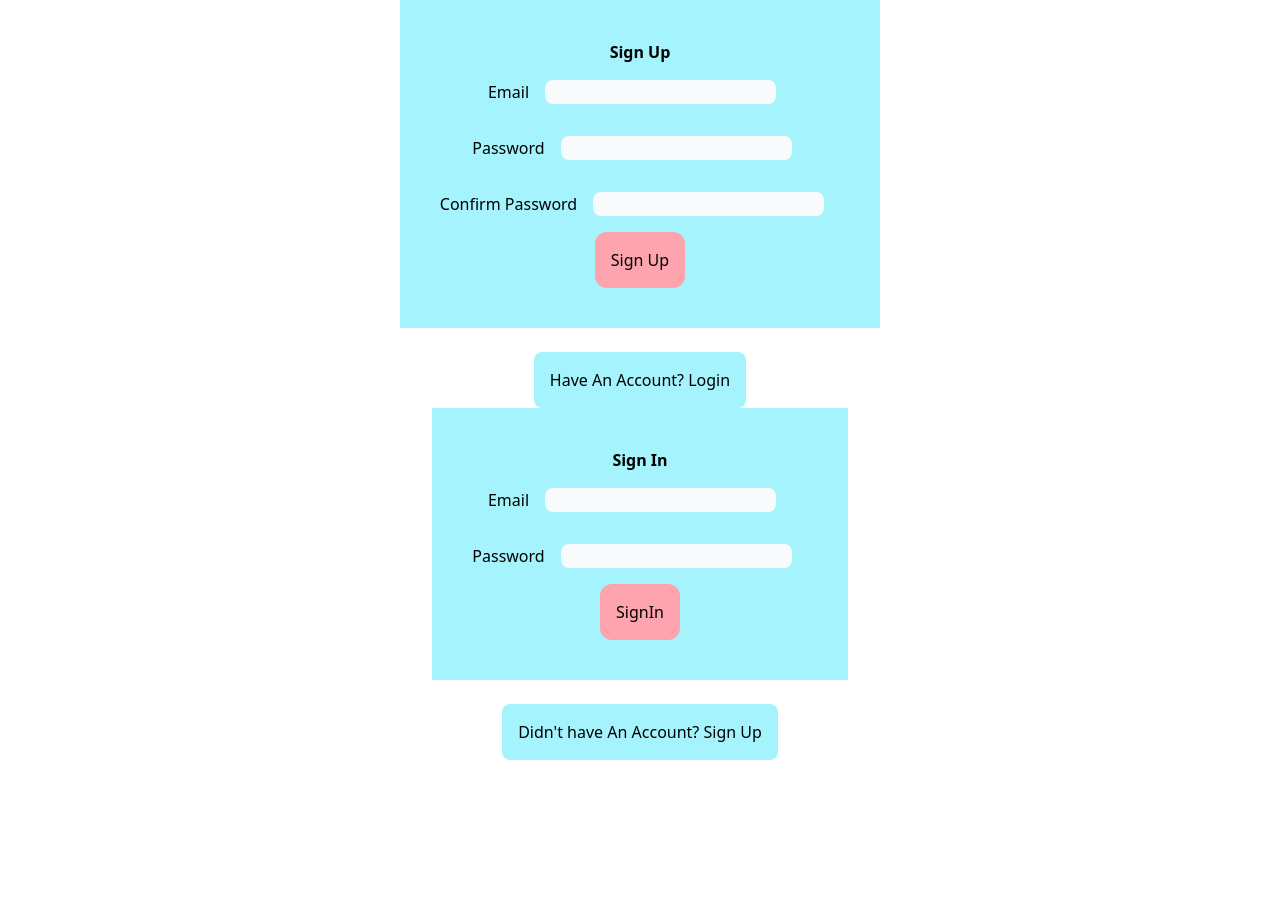
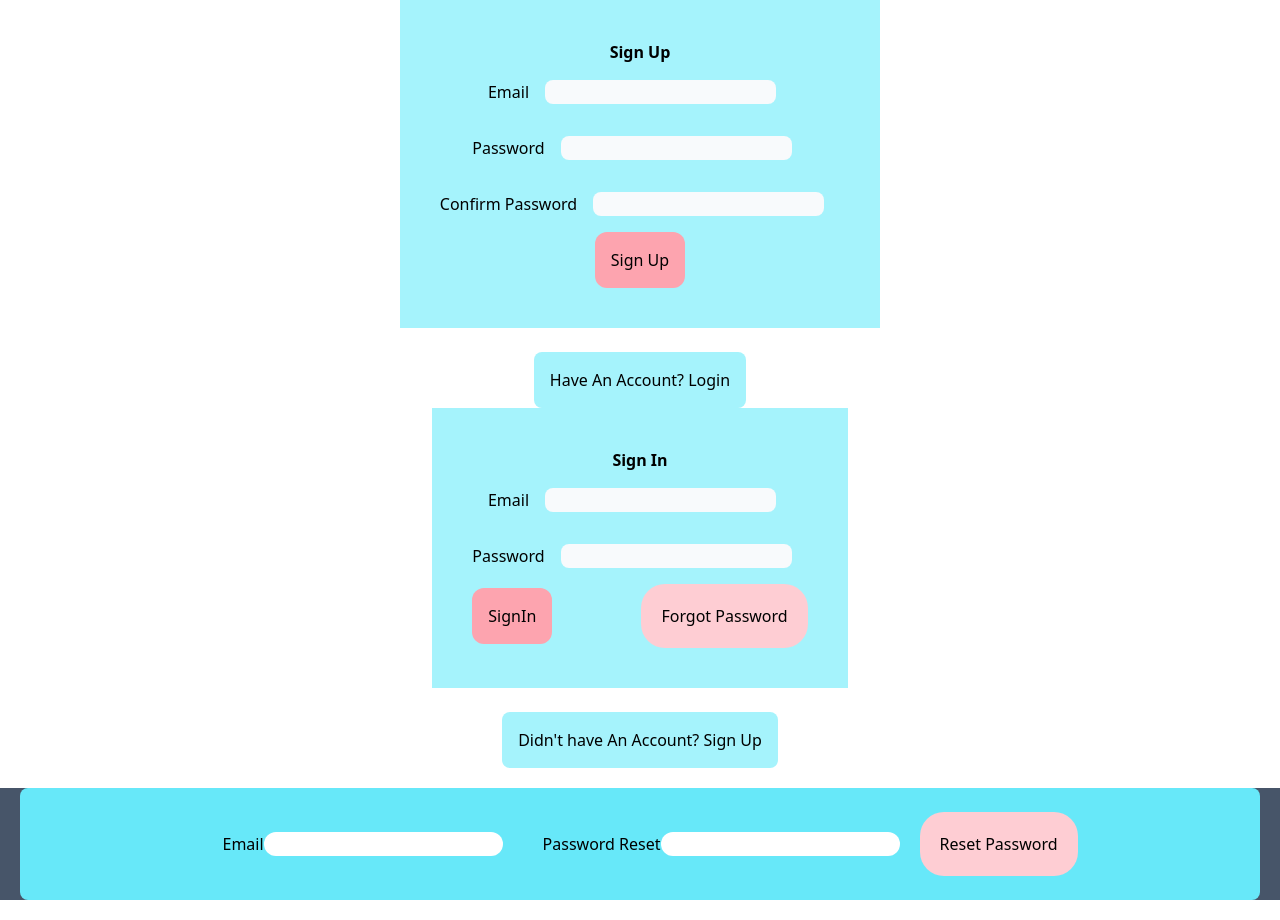
Before and after one commit to Vish7284/ExpenseTrackerAuth, a React (Vite) app: page /forgotPassword in a window 1280 px wide. Before the commit the page ends 800 px from the top, so only its background shows below. Built offline with nearby package versions, Linux system fonts and the light colour scheme.

Commit message:
ForgetPasswordReset

```diff
--- a/src/App.jsx
+++ b/src/App.jsx
@@ -6,25 +6,32 @@ import { Route } from "react-router-dom/cjs/react-router-dom";
 import HomePage from "./Component/HomePage";
 import ExpenseContext from "./store/expense-context";
 import UserProfileForm from "./Component/UserProfileForm";
+import { Redirect } from "react-router-dom/cjs/react-router-dom";
+import ForgetPassword from "./Component/ForgetPassword";
 function App() {
   const ctx = useContext(ExpenseContext);
 
   return (
     <div>
-      {!ctx.isLoggedIn && (
+      {!ctx.isLoggedIn ? (
         <>
           <SignUp />
           <SignIn />
         </>
+      ) : (
+        <>
+          <Redirect to="/Home" />
+          <Route path="/Home">
+            <HomePage />
+          </Route>
+          <Route path="/userdetail">
+            <UserProfileForm />
+          </Route>
+        </>
       )}
-     {ctx.isLoggedIn && <>
-        <Route path="/Home">
-          <HomePage />
-        </Route>
-        <Route path="/userdetail">
-          <UserProfileForm />
-        </Route>
-      </>}
+      <Route path="/forgotPassword">
+        <ForgetPassword />
+      </Route>
     </div>
   );
 }
--- /dev/null
+++ b/src/Component/ForgetPassword.jsx
@@ -0,0 +1,80 @@
+import { useState } from "react";
+
+const ForgetPassword = () => {
+  const [email1, setEmail1] = useState("");
+  const [resetPass, setResetPass] = useState("");
+
+  const emailChangeHanler = (e) => {
+    setEmail1(e.target.value);
+  };
+  const resetPassChangeHandler = (e) => {
+    setResetPass(e.target.value);
+  };
+
+  const resetFormHandler = async(e) => {
+    e.preventDefault();
+    const forgetData = {
+        email1:email1,
+        resetPass:resetPass,
+    }
+    console.log(forgetData);
+   try {
+     const response = await fetch(
+      "https://identitytoolkit.googleapis.com/v1/accounts:sendOobCode?key=AIzaSyC8idrG0OBLxrDZD1cJhoo2Z2VVhsnEFYc",
+      {
+        method: "POST",
+        body: JSON.stringify({
+          requestType: "PASSWORD_RESET",
+          email: email1,
+        }),
+        headers:{
+            "Content-Type": "application/json"
+        }
+      }
+    );
+    if(!response.ok){
+        const errDaata = await response.json();
+        throw new Error("ku6 send hi nhi hua fethc code me data shi nhi hai",errDaata.error.message)
+    }
+    const data = await response.json();
+    console.log(data);
+console.log("requset sent successfully");
+
+   } catch (error) {
+    console.log(error);
+   }
+  };
+  return (
+    <div className="bg-slate-600">
+      <div className=" m-5 bg-cyan-300 rounded-lg">
+        <form onSubmit={resetFormHandler} className=" px-6 py-6 flex justify-center items-center">
+          <div className="p-5">
+            <label htmlFor="email2">Email</label>
+            <input
+              type="email"
+              id="email2"
+              value={email1}
+              onChange={emailChangeHanler}
+              className="pl-2 rounded-3xl"
+            />
+          </div>
+          <div className="p-5">
+            <label htmlFor="pass2">Password Reset</label>
+            <input
+              type="password"
+              id="pass2"
+              value={resetPass}
+              onChange={resetPassChangeHandler}
+              className="pl-2 rounded-3xl"
+            />
+          </div>
+          <span className="bg-rose-200 hover:bg-rose-500 rounded-3xl p-5">
+            <button> Reset Password</button>
+          </span>
+        </form>
+      </div>
+    </div>
+  );
+};
+
+export default ForgetPassword;
--- a/src/Component/HomePage.jsx
+++ b/src/Component/HomePage.jsx
@@ -42,19 +42,24 @@ const HomePage = () => {
           </NavLink>
         </span>
       </header>
-      <body>
+      <main>
         <div>
           <button
-            className="bg-purple-300 hover:bg-purple-600 rounded-lg"
+            className="bg-purple-300 hover:bg-purple-600 rounded-lg pl-4"
             onClick={verifyEmailHandler}
           >
             Verify Email
           </button>
         </div>
         <div>
-          <button className="bg=rose-200 hover:bg-rose-700 rounded-lg" onClick={logOutHnalderHome}>LogOut</button>
+          <button
+            className="bg-rose-200 hover:bg-rose-700 rounded-lg pl-4"
+            onClick={logOutHnalderHome}
+          >
+            LogOut
+          </button>
         </div>
-      </body>
+      </main>
     </div>
   );
 };
--- a/src/Component/SignIn.jsx
+++ b/src/Component/SignIn.jsx
@@ -1,6 +1,7 @@
 import { useContext, useState } from "react";
+
+import ExpenseContext from "../store/expense-context";
 import { NavLink } from "react-router-dom/cjs/react-router-dom";
-import ExpenseContext from "../store/expense-context";
 
 const SignIn = () => {
   const [signEmail, setSignEmail] = useState("");
@@ -42,6 +43,9 @@ const SignIn = () => {
     }
 
     const data = await response.json();
+    if (data && data.alertMessage) {
+      alert(data.alertMessage); // Display the alert message
+    }
     console.log(data);
     // localStorage.setItem("token", JSON.stringify(data.idToken))
     ctx.logIn(data.idToken)
@@ -77,10 +81,14 @@ const SignIn = () => {
               required
             />
           </div>
-
-          <button className="text-center rounded-xl bg-rose-300 hover:bg-rose-800 p-4">
-            SignIn
-          </button>
+          <div className="flex justify-between items-baseline">
+            <button className="text-center rounded-xl bg-rose-300 hover:bg-rose-800 p-4">
+              SignIn
+            </button>
+            <span className="bg-rose-200 rounded-3xl p-5 hover:bg-rose-500">
+              <NavLink to="/forgotPassword">Forgot Password</NavLink>
+            </span>
+          </div>
         </form>
       </div>
       <div className="flex justify-center items-baseline bg-cyan-200 p-4 rounded-lg">
```
